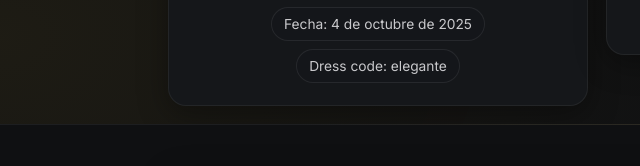
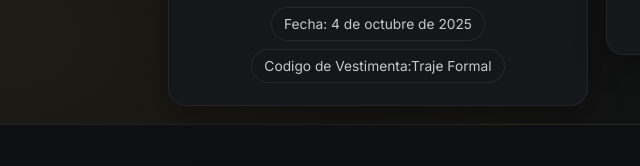
Before and after one commit to Estradaencomiendas/invitacion-lissette-benjamin, a plain HTML site: page index.html in a window 1280 px wide. Shown: the part 744-910 px from the top of the page, 0-640 px from the left. Drawn offline with nearby package versions, Linux system fonts and the light colour scheme.

Commit message:
Update index.html

```diff
--- a/index.html
+++ b/index.html
@@ -97,7 +97,7 @@
           <div class="sub">Nuestra historia comienza aquí</div>
           <div class="chips">
             <span class="chip" id="dateChip">Fecha: 4 de octubre de 2025</span>
-            <span class="chip">Dress code: elegante</span>
+            <span class="chip">Codigo de Vestimenta:Traje Formal </span>
           </div>
         </div>
       </div>
```
